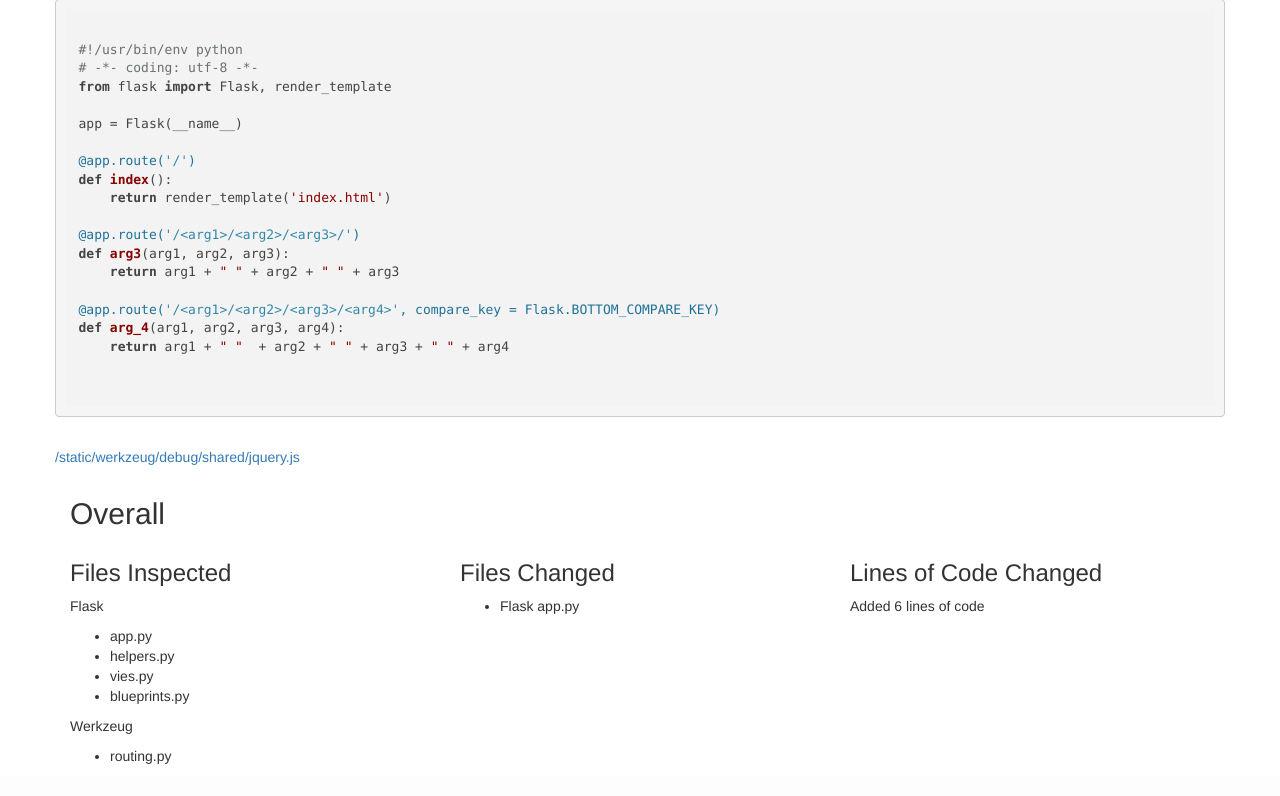
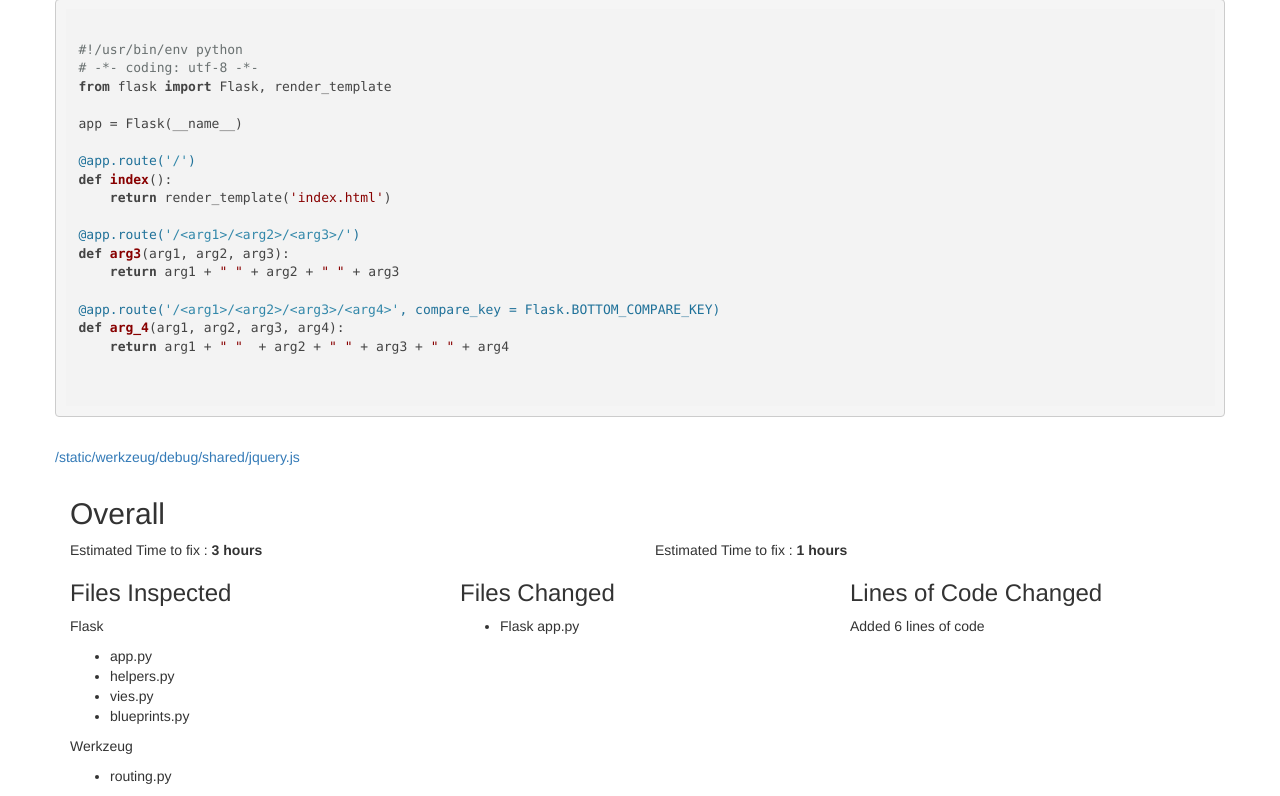
Before and after one commit to team-Slytherin-CSE2410/presentation, a Flask app: page /bug2 in a window 1280 px wide. Shown: the part 4042-4838 px from the top of the page. Before the commit the page ends 4806 px from the top, so only its background shows below. Run offline with Flask 2, Linux system fonts and the light colour scheme; parts of the project's set-up code (start-up, migrations or seed data) failed here and were passed over; some libraries are stand-ins or nearby versions.

Commit message:
minor change to bug3

```diff
--- a/templates/bug2.html
+++ b/templates/bug2.html
@@ -206,6 +206,14 @@ def arg_4(arg1, arg2, arg3, arg4):
         <div>
             <h2>Overall</h2>
             <div class="row">
+                <div class="col-lg-6">
+                    Estimated Time to fix : <strong>3 hours</strong>
+                </div>
+                <div class="col-lg-6">
+                    Estimated Time to fix : <strong>1 hours</strong>
+                </div>
+            </div>
+            <div class="row">
                 <div class="col-lg-4">
                     <h3>Files Inspected</h3>
                     <p>Flask</p>
@@ -233,6 +241,7 @@ def arg_4(arg1, arg2, arg3, arg4):
                 </div>
 
             </div>
+
         </div>
 
 
--- a/templates/bug3.html
+++ b/templates/bug3.html
@@ -60,7 +60,6 @@ if __name__ == '__main__':
 
 
 
-        </div>
 
 
 
```
